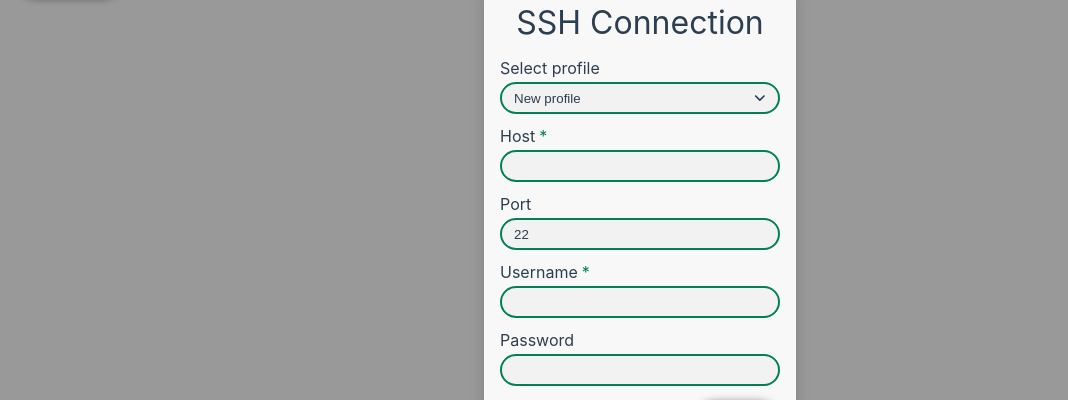
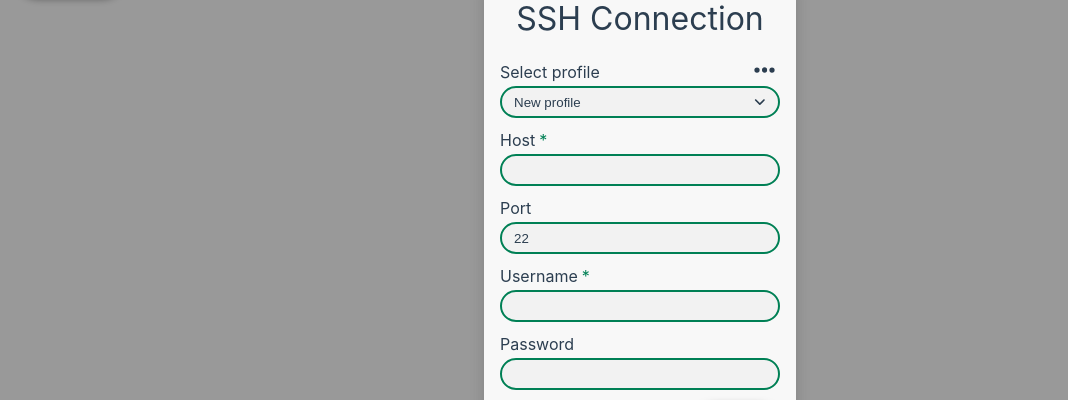
Before and after one commit to WKHAllen/web-ssh, a Vue app: page / in a window 1280 px wide. Shown: the part 176-576 px from the top of the page, without its empty margins (0-1068 px from the left). Built offline with nearby package versions, Linux system fonts and the light colour scheme.

Commit message:
Add menu option for controls

```diff
--- a/src/assets/base.css
+++ b/src/assets/base.css
@@ -175,6 +175,20 @@ a,
   color: var(--control-color-lighter);
 }
 
+.form-control-label {
+  display: flex;
+  flex-direction: row;
+  align-items: flex-end;
+}
+
+.form-control-label label {
+  flex-grow: 1;
+}
+
+.form-control-label button {
+  flex-grow: 0;
+}
+
 .form-control-inner {
   height: var(--control-height);
   border-radius: var(--control-border-radius);
@@ -320,3 +334,10 @@ a,
 .form-control-dropdown-options-container {
   padding: 6px 0;
 }
+
+.form-menu {
+  position: absolute;
+  top: 32px;
+  right: 0;
+  border-radius: var(--border-radius);
+}
--- a/src/components/controls/DropdownControl.vue
+++ b/src/components/controls/DropdownControl.vue
@@ -1,49 +1,26 @@
 <script setup lang="ts">
-import { ref, watch, onUnmounted } from "vue";
+import { ref } from "vue";
 import IconControl from "./IconControl.vue";
 import PopupControl from "./PopupControl.vue";
 
-const props = defineProps<{
+defineProps<{
   modelValue: string;
   label: string;
   options: string[];
   nullOption?: string;
   required?: boolean;
+  menu?: boolean;
 }>();
 
 const emit = defineEmits<{
-  (e: "update:modelValue", value: typeof props.options[0]): void;
+  (e: "update:modelValue", value: string): void;
 }>();
 
 const dropdownOpen = ref(false);
 const dropdownButton = ref(null);
 const dropdownOptionsRef = ref(null);
 
-function clickEvent(event: MouseEvent): void {
-  if (
-    !(dropdownOptionsRef.value as unknown as HTMLElement).contains(
-      event.target as HTMLElement
-    )
-  ) {
-    dropdownOpen.value = false;
-  }
-}
-
-onUnmounted(() => {
-  if (dropdownOpen.value) {
-    document.body.removeEventListener("click", clickEvent);
-  }
-});
-
-watch(dropdownOpen, (isOpen) => {
-  if (isOpen) {
-    setTimeout(() => {
-      document.body.addEventListener("click", clickEvent);
-    }, 1);
-  } else {
-    document.body.removeEventListener("click", clickEvent);
-  }
-});
+const menuOpen = ref(false);
 
 function selectItem(option: string): void {
   dropdownOpen.value = false;
@@ -59,7 +36,24 @@ function selectItem(option: string): void {
       'form-control-required': required ?? false,
     }"
   >
-    <label :for="'dropdown-' + label">{{ label }}</label>
+    <span class="form-control-label">
+      <label :for="'dropdown-' + label">{{ label }}</label>
+      <button
+        v-if="menu ?? false"
+        class="icon-button"
+        type="button"
+        @click="menuOpen = !menuOpen"
+      >
+        <IconControl icon="ellipsis"></IconControl>
+      </button>
+      <PopupControl
+        :popup-open="menuOpen"
+        @click-off="menuOpen = false"
+        class="form-menu"
+      >
+        <slot name="menu"></slot>
+      </PopupControl>
+    </span>
     <button
       class="form-control-dropdown"
       :id="'dropdown-' + label"
@@ -81,6 +75,7 @@ function selectItem(option: string): void {
     </button>
     <PopupControl
       :popup-open="dropdownOpen"
+      @click-off="dropdownOpen = false"
       :class="{
         'form-control-dropdown-popup': true,
         'form-control-dropdown-popup-hidden': !dropdownOpen,
--- a/src/components/controls/NumberInputControl.vue
+++ b/src/components/controls/NumberInputControl.vue
@@ -1,4 +1,8 @@
 <script setup lang="ts">
+import { ref } from "vue";
+import IconControl from "./IconControl.vue";
+import PopupControl from "./PopupControl.vue";
+
 type NumberInputControlType = "integer" | "decimal";
 
 const props = defineProps<{
@@ -9,11 +13,14 @@ const props = defineProps<{
   placeholder?: string;
   min?: number;
   max?: number;
+  menu?: boolean;
 }>();
 
 defineEmits<{
   (e: "update:modelValue", value: number): void;
 }>();
+
+const menuOpen = ref(false);
 
 function validateKeyPress(event: KeyboardEvent): boolean {
   const value = (event.target as HTMLInputElement).value;
@@ -53,7 +60,24 @@ function validateKeyPress(event: KeyboardEvent): boolean {
       'form-control-required': required ?? false,
     }"
   >
-    <label :for="'number-input-' + label">{{ label }}</label>
+    <span class="form-control-label">
+      <label :for="'number-input-' + label">{{ label }}</label>
+      <button
+        v-if="menu ?? false"
+        class="icon-button"
+        type="button"
+        @click="menuOpen = !menuOpen"
+      >
+        <IconControl icon="ellipsis"></IconControl>
+      </button>
+      <PopupControl
+        :popup-open="menuOpen"
+        @click-off="menuOpen = false"
+        class="form-menu"
+      >
+        <slot name="menu"></slot>
+      </PopupControl>
+    </span>
     <input
       class="form-control-inner"
       type="text"
--- a/src/components/controls/PopupControl.vue
+++ b/src/components/controls/PopupControl.vue
@@ -1,11 +1,51 @@
 <script setup lang="ts">
-defineProps<{
+import { ref, watch, onUnmounted } from "vue";
+
+const props = defineProps<{
   popupOpen: boolean;
 }>();
+
+const emit = defineEmits<{
+  (e: "clickOff"): void;
+}>();
+
+const popupRef = ref(null);
+
+function clickEvent(event: MouseEvent): void {
+  if (
+    !(popupRef.value as unknown as HTMLElement).contains(
+      event.target as HTMLElement
+    )
+  ) {
+    emit("clickOff");
+  }
+}
+
+onUnmounted(() => {
+  if (props.popupOpen) {
+    document.body.removeEventListener("click", clickEvent);
+  }
+});
+
+watch(
+  () => props.popupOpen,
+  (isOpen) => {
+    if (isOpen) {
+      setTimeout(() => {
+        document.body.addEventListener("click", clickEvent);
+      }, 1);
+    } else {
+      document.body.removeEventListener("click", clickEvent);
+    }
+  }
+);
 </script>
 
 <template>
-  <div :class="{ 'form-popup': true, 'form-popup-hidden': !popupOpen }">
+  <div
+    :class="{ 'form-popup': true, 'form-popup-hidden': !popupOpen }"
+    ref="popupRef"
+  >
     <slot></slot>
   </div>
 </template>
--- a/src/components/controls/TextInputControl.vue
+++ b/src/components/controls/TextInputControl.vue
@@ -1,4 +1,8 @@
 <script setup lang="ts">
+import { ref } from "vue";
+import IconControl from "./IconControl.vue";
+import PopupControl from "./PopupControl.vue";
+
 type TextInputControlType = "email" | "password" | "text" | "url";
 
 defineProps<{
@@ -9,11 +13,14 @@ defineProps<{
   placeholder?: string;
   minLength?: number;
   maxLength?: number;
+  menu?: boolean;
 }>();
 
 defineEmits<{
   (e: "update:modelValue", value: string): void;
 }>();
+
+const menuOpen = ref(false);
 </script>
 
 <template>
@@ -23,7 +30,24 @@ defineEmits<{
       'form-control-required': required ?? false,
     }"
   >
-    <label :for="'text-input-' + label">{{ label }}</label>
+    <span class="form-control-label">
+      <label :for="'text-input-' + label">{{ label }}</label>
+      <button
+        v-if="menu ?? false"
+        class="icon-button"
+        type="button"
+        @click="menuOpen = !menuOpen"
+      >
+        <IconControl icon="ellipsis"></IconControl>
+      </button>
+      <PopupControl
+        :popup-open="menuOpen"
+        @click-off="menuOpen = false"
+        class="form-menu"
+      >
+        <slot name="menu"></slot>
+      </PopupControl>
+    </span>
     <input
       class="form-control-inner"
       :type="type ?? 'text'"
--- a/src/main.ts
+++ b/src/main.ts
@@ -3,9 +3,9 @@ import App from "./App.vue";
 import router from "./router";
 import { FontAwesomeIcon } from "@fortawesome/vue-fontawesome";
 import { library } from "@fortawesome/fontawesome-svg-core";
-import { faAngleDown } from "@fortawesome/free-solid-svg-icons";
+import { faAngleDown, faEllipsis } from "@fortawesome/free-solid-svg-icons";
 
-library.add(faAngleDown);
+library.add(faAngleDown, faEllipsis);
 
 const app = createApp(App);
 
--- a/src/views/HomeView.vue
+++ b/src/views/HomeView.vue
@@ -128,7 +128,10 @@ function saveNewProfileClicked(): void {
         v-model="selectedProfile"
         :options="Object.keys(connectionProfiles)"
         null-option="New profile"
-      ></DropdownControl>
+        :menu="true"
+      >
+        <template #menu>Menu here</template>
+      </DropdownControl>
       <TextInputControl
         label="Host"
         v-model="sshHost"
```
